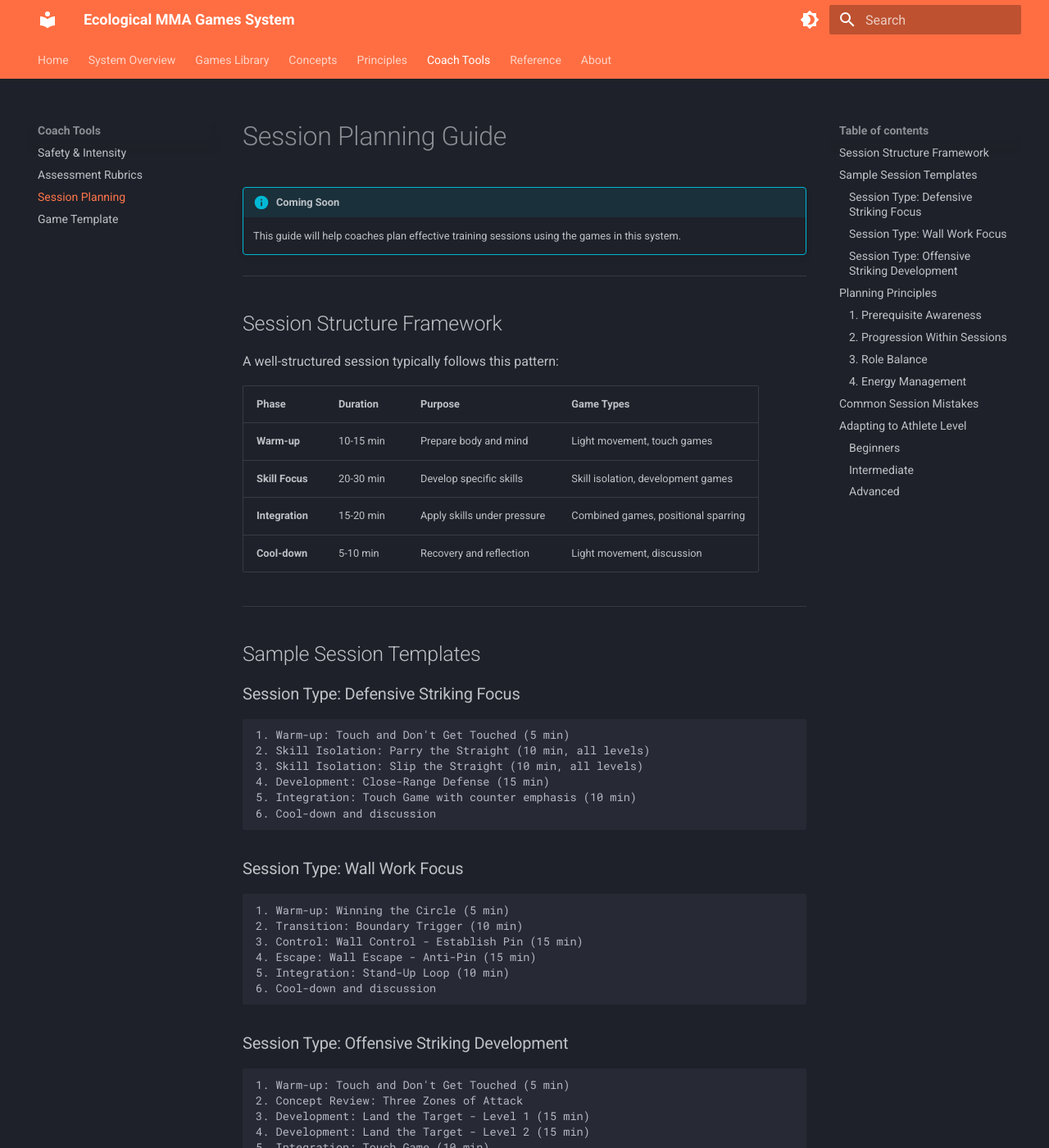
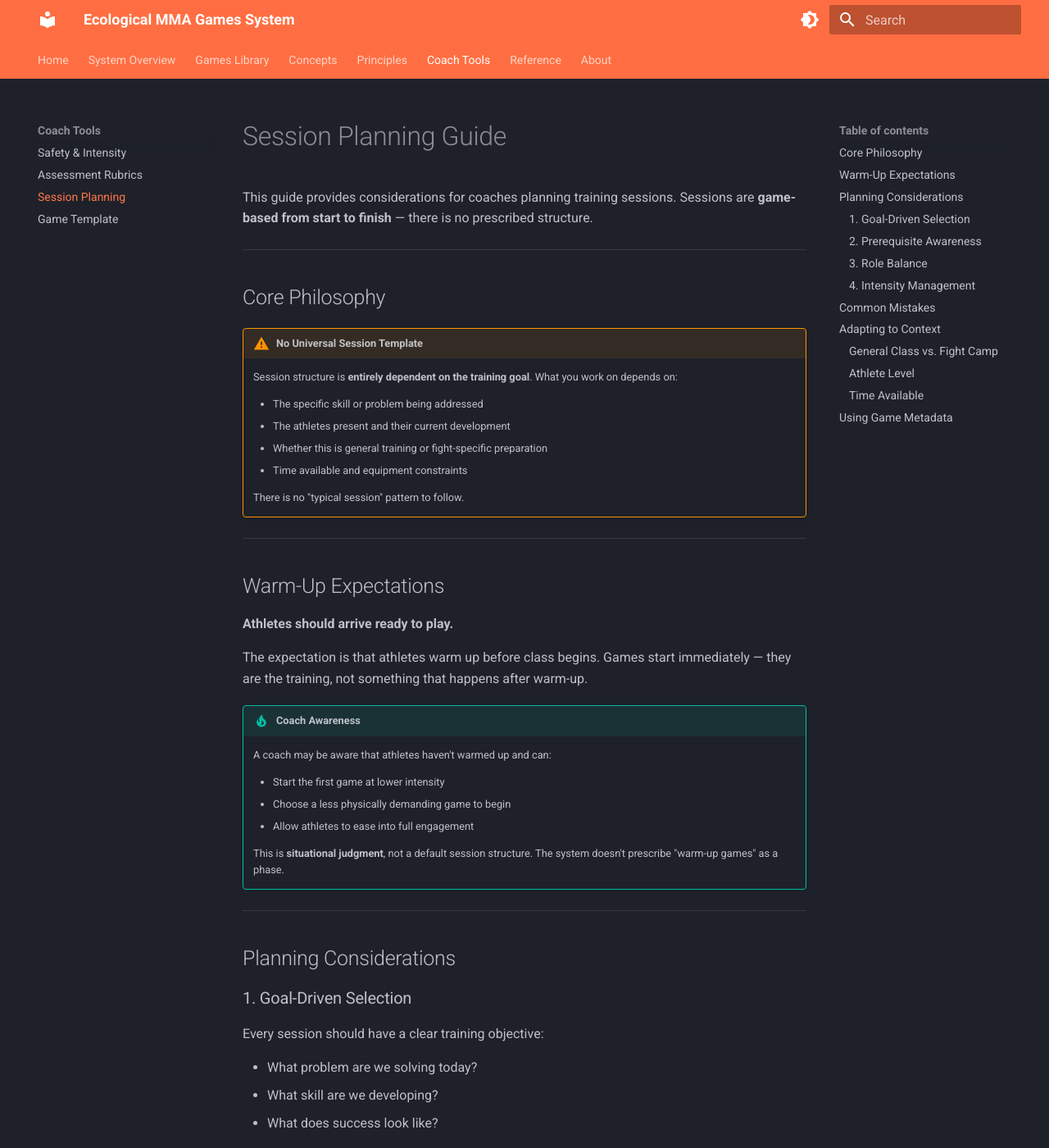
Before and after one commit to ACalienes/Ecological-MMA-Game-System, an MkDocs documentation site: the page built from docs/tools/session-planning.md, in a window 1280 px wide and 1400 px high. Shown: the whole window at 82% size. Built offline with MkDocs 1.6.1 and Material for MkDocs 9.7.7, drawn with Linux system fonts in a browser that asks for light colours; some of the changed text lies outside the part shown.

Commit message:
Fix session planning guide - remove prescriptive structure
Removed:
- "Session Structure Framework" with fixed phases (warm-up → skill → integration → cool-down)
- Sample session templates that imposed rigid structure

Added:
- Core philosophy: no universal session template, structure is goal-dependent
- Warm-up expectations: athletes arrive ready to play
- Coach awareness as situational judgment, not default structure

The ecological approach is game-based from start to finish.
Session structure depends entirely on training goals.

Co-Authored-By: Claude Opus 4.5 <noreply@anthropic.com>

````diff
--- a/docs/tools/session-planning.md
+++ b/docs/tools/session-planning.md
@@ -1,63 +1,53 @@
 # Session Planning Guide
 
-!!! info "Coming Soon"
-    This guide will help coaches plan effective training sessions using the games in this system.
+This guide provides considerations for coaches planning training sessions. Sessions are **game-based from start to finish** — there is no prescribed structure.
 
 ---
 
-## Session Structure Framework
+## Core Philosophy
 
-A well-structured session typically follows this pattern:
+!!! warning "No Universal Session Template"
+    Session structure is **entirely dependent on the training goal**. What you work on depends on:
 
-| Phase | Duration | Purpose | Game Types |
-|-------|----------|---------|------------|
-| **Warm-up** | 10-15 min | Prepare body and mind | Light movement, touch games |
-| **Skill Focus** | 20-30 min | Develop specific skills | Skill isolation, development games |
-| **Integration** | 15-20 min | Apply skills under pressure | Combined games, positional sparring |
-| **Cool-down** | 5-10 min | Recovery and reflection | Light movement, discussion |
+    - The specific skill or problem being addressed
+    - The athletes present and their current development
+    - Whether this is general training or fight-specific preparation
+    - Time available and equipment constraints
+
+    There is no "typical session" pattern to follow.
 
 ---
 
-## Sample Session Templates
+## Warm-Up Expectations
 
-### Session Type: Defensive Striking Focus
+**Athletes should arrive ready to play.**
 
-```
-1. Warm-up: Touch and Don't Get Touched (5 min)
-2. Skill Isolation: Parry the Straight (10 min, all levels)
-3. Skill Isolation: Slip the Straight (10 min, all levels)
-4. Development: Close-Range Defense (15 min)
-5. Integration: Touch Game with counter emphasis (10 min)
-6. Cool-down and discussion
-```
+The expectation is that athletes warm up before class begins. Games start immediately — they are the training, not something that happens after warm-up.
 
-### Session Type: Wall Work Focus
+!!! tip "Coach Awareness"
+    A coach may be aware that athletes haven't warmed up and can:
 
-```
-1. Warm-up: Winning the Circle (5 min)
-2. Transition: Boundary Trigger (10 min)
-3. Control: Wall Control - Establish Pin (15 min)
-4. Escape: Wall Escape - Anti-Pin (15 min)
-5. Integration: Stand-Up Loop (10 min)
-6. Cool-down and discussion
-```
+    - Start the first game at lower intensity
+    - Choose a less physically demanding game to begin
+    - Allow athletes to ease into full engagement
 
-### Session Type: Offensive Striking Development
-
-```
-1. Warm-up: Touch and Don't Get Touched (5 min)
-2. Concept Review: Three Zones of Attack
-3. Development: Land the Target - Level 1 (15 min)
-4. Development: Land the Target - Level 2 (15 min)
-5. Integration: Touch Game (10 min)
-6. Cool-down and discussion
-```
+    This is **situational judgment**, not a default session structure. The system doesn't prescribe "warm-up games" as a phase.
 
 ---
 
-## Planning Principles
+## Planning Considerations
 
-### 1. Prerequisite Awareness
+### 1. Goal-Driven Selection
+
+Every session should have a clear training objective:
+
+- What problem are we solving today?
+- What skill are we developing?
+- What does success look like?
+
+Select games that address that objective. Don't run games just to fill time.
+
+### 2. Prerequisite Awareness
 
 Before running a game, ensure athletes have experience with its prerequisites:
 
@@ -65,68 +55,74 @@ Before running a game, ensure athletes have experience with its prerequisites:
 - If athletes lack prerequisites, address those first
 - Simpler games prepare athletes for complex ones
 
-### 2. Progression Within Sessions
-
-Build complexity throughout the session:
-
-- Start with simpler constraints
-- Add complexity as athletes demonstrate understanding
-- End with integration or combined games
-
 ### 3. Role Balance
 
-Ensure athletes experience both sides:
+In asymmetric games, ensure athletes experience both sides:
 
-- In asymmetric games, switch roles regularly
+- Switch roles regularly
 - Track total time in each role
-- Some athletes need more time in specific roles
+- Some athletes may need more time in specific roles based on their development needs
 
-### 4. Energy Management
+### 4. Intensity Management
 
-Match game intensity to session goals:
+Match game intensity to session goals and athlete readiness:
 
-- **High intensity:** Shorter rounds, more rest
-- **Skill development:** Moderate intensity, focus on quality
-- **Volume work:** Lower intensity, more repetitions
+- **High intensity:** Shorter rounds, more rest between
+- **Skill development:** Moderate intensity, focus on quality over volume
+- **Technical work:** Lower intensity, more repetitions and feedback
 
 ---
 
-## Common Session Mistakes
+## Common Mistakes
 
 !!! warning "Avoid These Pitfalls"
 
     - **Too much variety** — Better to develop one skill deeply than touch many superficially
     - **Skipping prerequisites** — Complex games fail without foundational skills
-    - **Unbalanced roles** — Athletes need time on both sides
-    - **No integration** — Skills need to be applied under realistic pressure
-    - **Ignoring fatigue** — Quality degrades when athletes are exhausted
+    - **Unbalanced roles** — Athletes need time on both sides of asymmetric games
+    - **Ignoring fatigue** — Quality degrades when athletes are exhausted; adjust or end the session
+    - **Rigid adherence to a plan** — If something isn't working, adapt
 
 ---
 
-## Adapting to Athlete Level
+## Adapting to Context
 
-### Beginners
+### General Class vs. Fight Camp
 
-- Focus on skill isolation games
-- Shorter rounds, more instruction
-- Emphasize correct execution over success rate
-- Build vocabulary and concepts
+| Context | Considerations |
+|---------|----------------|
+| **General class** | Broader skill development, more variety across sessions |
+| **Fight camp** | Focused on specific problems the athlete needs to solve |
 
-### Intermediate
+### Athlete Level
 
-- Mix isolation and development games
-- Progress through game levels within sessions
-- Introduce combined games
-- Expect higher quality execution
+| Level | Considerations |
+|-------|----------------|
+| **Beginners** | Simpler games, more instruction, build vocabulary |
+| **Intermediate** | Progress through game levels, introduce combined games |
+| **Advanced** | Nuanced work, game modifications, more autonomy |
 
-### Advanced
+### Time Available
 
-- Focus on integration and combined games
-- Work on nuances and timing
-- Introduce game modifications
-- Allow more athlete autonomy
+| Time | Considerations |
+|------|----------------|
+| **Short session** | Focus on one game, work through levels |
+| **Long session** | Can address related skills, more games in sequence |
+
+---
+
+## Using Game Metadata
+
+Each game's frontmatter includes useful planning information:
+
+- **Prerequisites** — What must athletes already know?
+- **Difficulty** — Is this appropriate for the group?
+- **Duration** — How long are typical rounds?
+- **Equipment** — What do we need?
+
+Use this metadata to make informed game selections.
 
 ---
 
 !!! abstract "Development Notice"
-    More session templates and planning tools will be added as the game library expands.
+    This guide may be refined based on coaching feedback and experience.
````
